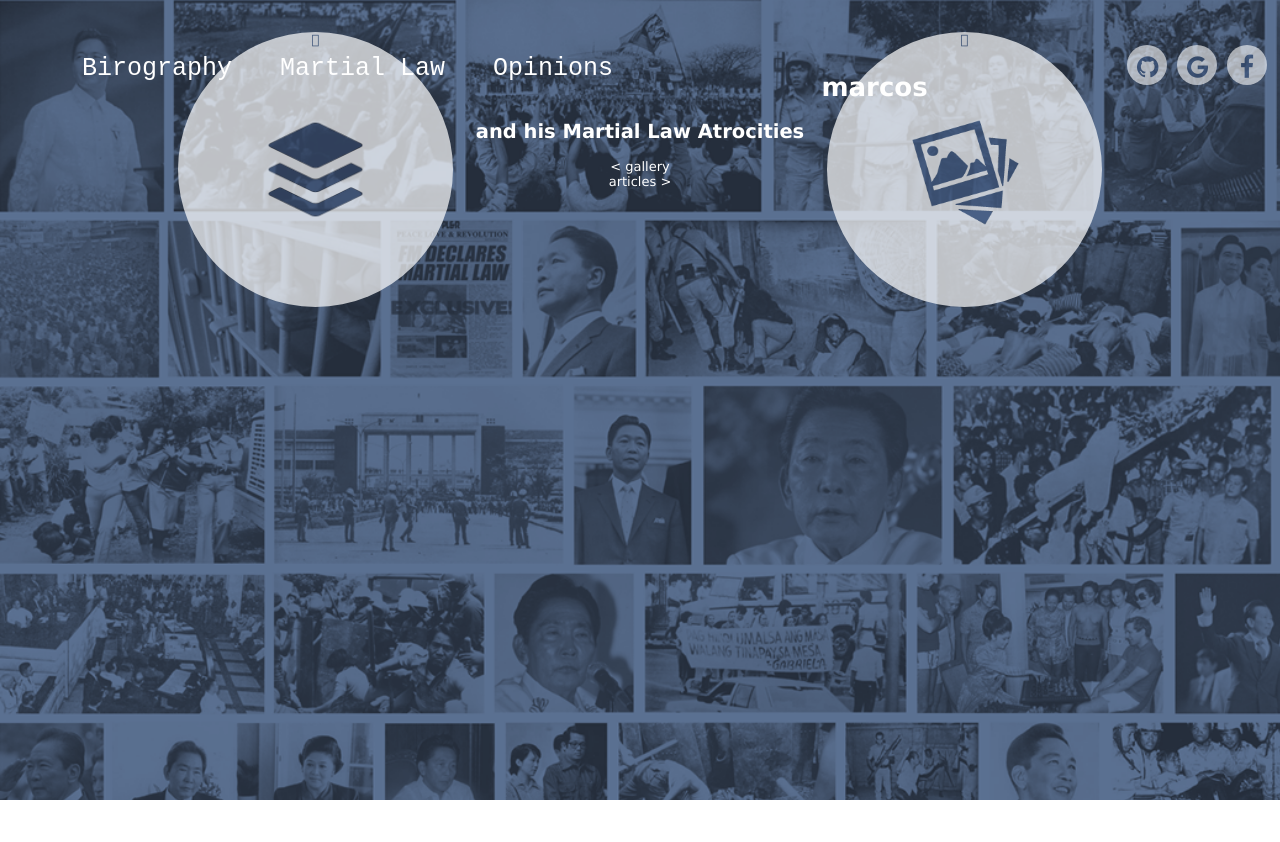
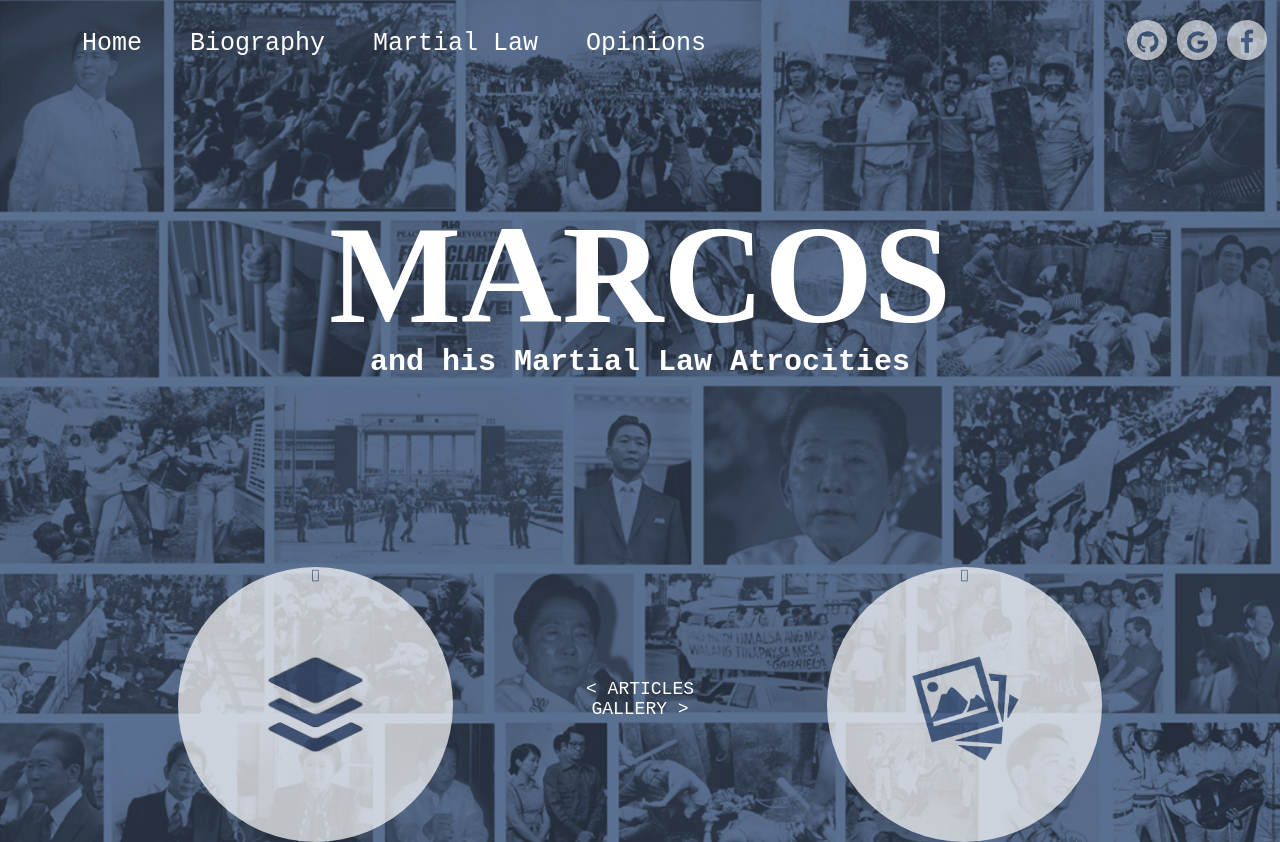
Before and after one commit to xxxtle/MarcosWebsite, a plain HTML site: page index.html in a window 1280 px wide. Before the commit the page ends 800 px from the top, so only its background shows below. Drawn offline with Linux system fonts and the light colour scheme.

Commit message:
Update index.html

```diff
--- a/index.html
+++ b/index.html
@@ -4,14 +4,15 @@
 		<link rel="stylesheet" href="index.css">
 		<link rel="shortcut icon" href="marcos.gif">
 		<link rel="//fonts.googleapis.com/css?family=Archivo Narrow" rel="stylesheet">
-		<link rel="Stylesheet" href="https://cdnjs.cloudflare.com/ajax/libs/font-awesome/4.7.0/css/font-awesome.min.css".
-		<meta charset="utd-8">
+		<link rel="Stylesheet" href="https://cdnjs.cloudflare.com/ajax/libs/font-awesome/4.7.0/css/font-awesome.min.css">
+		<meta charset="utf-8">
 		<title>Marcos and his Martial Law Atrocities</title>
 	</head>
 	<body>
-		<div id="subtopics">
+		<div style="margin-top: -35px;" id="subtopics">
 			<ul>
-				<li><a href="biography.html" class="link">Birography</a></li>
+				<li><a href="index.html" class="link">Home</a></li>
+				<li><a href="biography.html" class="link">Biography</a></li>
 				<li><a href="martiallaw.html" class="link">Martial Law</a></li>
 				<li><a href="opinions.html" class="link">Opinions</a></li>
 			</ul>
@@ -21,9 +22,9 @@
 		</div>
 		<div id="title">
 			<br>
-			<h1>marcos</h1>
-			<h2>and his Martial Law Atrocities</h2>
-			<p>&lt; gallery<br>articles &gt;</p>
+			<h1 class="title1">marcos</h1>
+			<h2 class="title2">and his Martial Law Atrocities</h2>
+			<p class="sub">&lt; articles<br>gallery &gt;</p>
 			<a style="margin-right: 170px;" href="gallery.html" id="sections1" class="fa-file-text"></a>
 			<a style="margin-left: 170px;" href="articles.html" id="sections2" class="fa-picture-o"></a>
 		</div>
```
